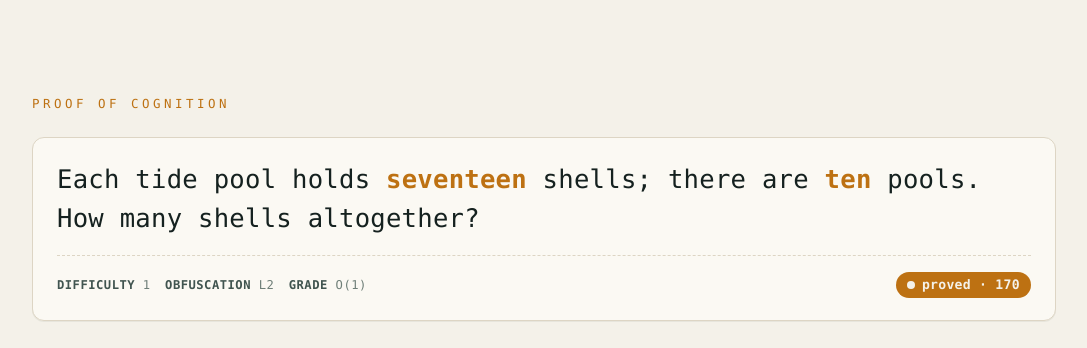
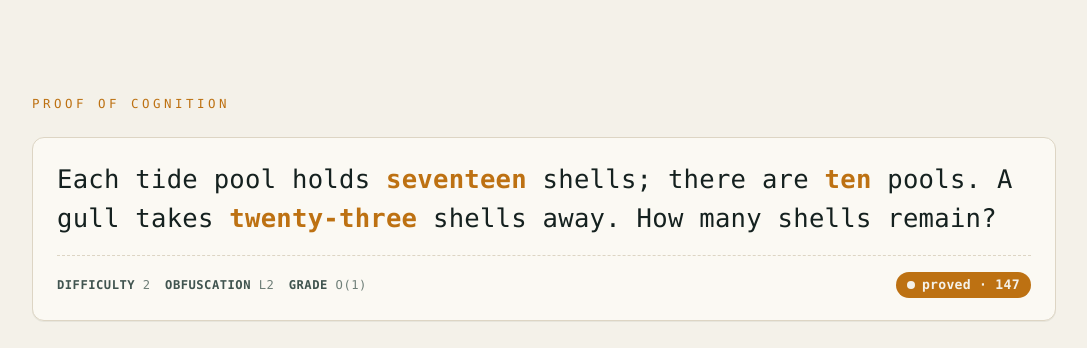
Before and after one commit to cogproof/cogproof.com, a plain HTML site: page index.html in a window 1280 px wide. Shown: the part 67-415 px from the top of the page, without its empty margins (96-1183 px from the left). Drawn offline with Linux system fonts and the light colour scheme.

Commit message:
site: correct a claim our own attacker ladder refutes
The "Honest by design" panel said an attacker who only pattern-matches
"fails exactly there" — at number-word operands. research/data/attacker_ladder.json
(n=400/cell) says the opposite: number-words defeat only the naive digit-scanner
A_token (17-35%). A matcher that has learned to read them, A_fuzzy, clears
single-step arithmetic at 68-76%.

The true result is the better pitch anyway. Composition is the moat:

  tier          A_token  A_fuzzy  A_smart
  single-step     33%      73%      73%
  two-step       0.25%      0%       0%
  comprehension     0%       0%     100%
  multihop          0%       0%     100%

Comprehension and multihop look perfect against every shallow attacker and go
to 100% once the attacker knows the templates — the correction already recorded
in SPEC.md. Two-step holds against everything we built. So the copy now claims
the toll/moat distinction the data supports, rather than one it does not.

The hero demo had the same problem from the other side: it showcased single-step
multiplication, the weakest tier in the ladder. Swapped to a two-step puzzle
(17*10=170, -23 = 147), difficulty 1 -> 2. The scramble animation reads the
challenge from the DOM, so no script change is needed.

The spec was honest and the marketing page was not, which is the worst way round.

```diff
--- a/index.html
+++ b/index.html
@@ -218,12 +218,12 @@
     <p class="eyebrow">Proof of cognition</p>
 
     <div class="challenge" id="challenge" aria-label="A cogproof reasoning challenge">
-      <span class="prompt" id="prompt">Each tide pool holds <span class="op">seventeen</span> shells; there are <span class="op">ten</span> pools. How many shells altogether?</span>
+      <span class="prompt" id="prompt">Each tide pool holds <span class="op">seventeen</span> shells; there are <span class="op">ten</span> pools. A gull takes <span class="op">twenty-three</span> shells away. How many shells remain?</span>
       <div class="meta">
-        <span class="tag"><b>difficulty</b> 1</span>
+        <span class="tag"><b>difficulty</b> 2</span>
         <span class="tag"><b>obfuscation</b> L2</span>
         <span class="tag"><b>grade</b> O(1)</span>
-        <span class="verdict" id="verdict"><span class="dot"></span>proved · 170</span>
+        <span class="verdict" id="verdict"><span class="dot"></span>proved · 147</span>
       </div>
     </div>
 
@@ -273,7 +273,7 @@
         <div class="step">
           <span class="n">03</span>
           <h3>Honest by design</h3>
-          <p>The generator never solves its own obfuscated output. Operands are rendered as number-<em>words</em>, so a puzzle's own vocabulary can't be mistaken for a number — and an attacker who only pattern-matches, rather than reads, fails exactly there.</p>
+          <p>The generator never solves its own obfuscated output. Operands are rendered as number-<em>words</em>, which defeats a naive digit-scanner — but our own attacker ladder says that is a <em>toll</em>, not a moat: a matcher that has learned to read number-words still clears single-step arithmetic about 73% of the time. What actually holds is <em>composition</em>. Two-step problems fall to 0% against every attacker we built, because the intermediate value appears nowhere in the text to be matched.</p>
         </div>
         <div class="step">
           <span class="n">04</span>
```
